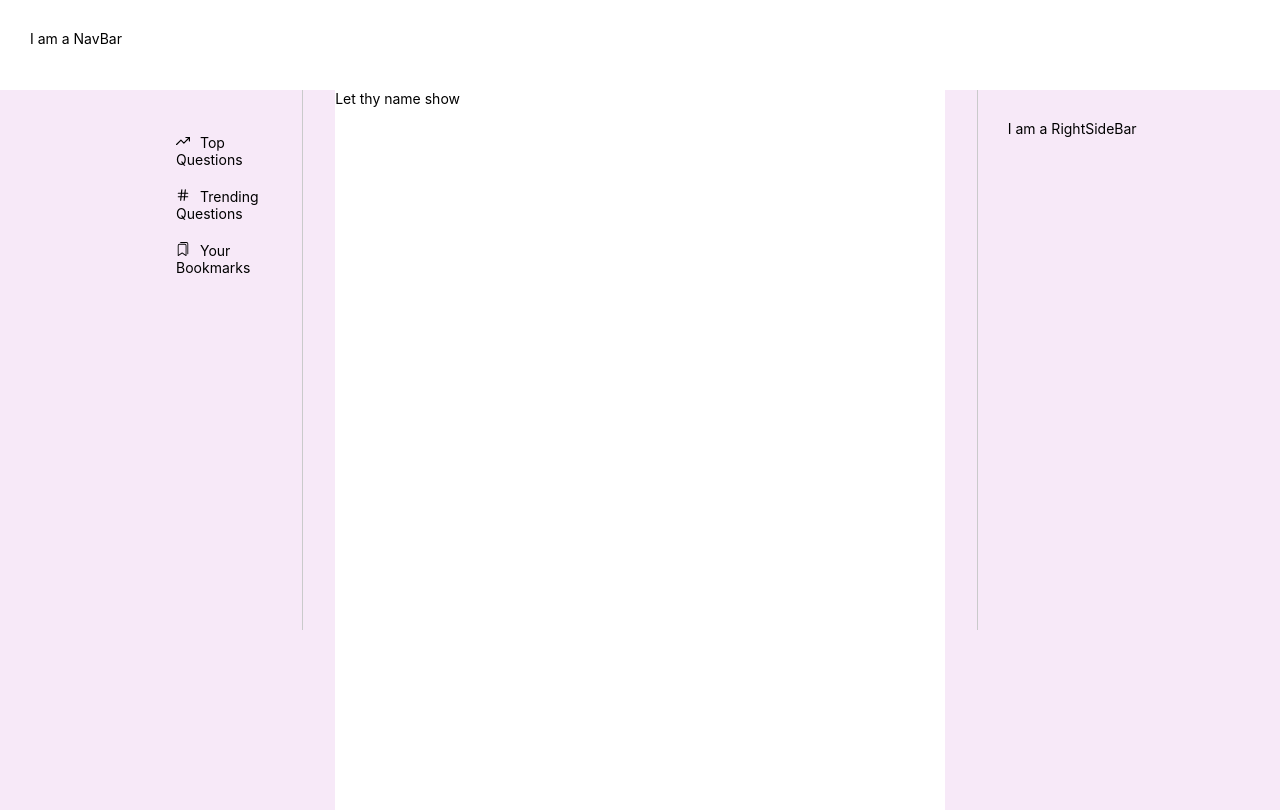
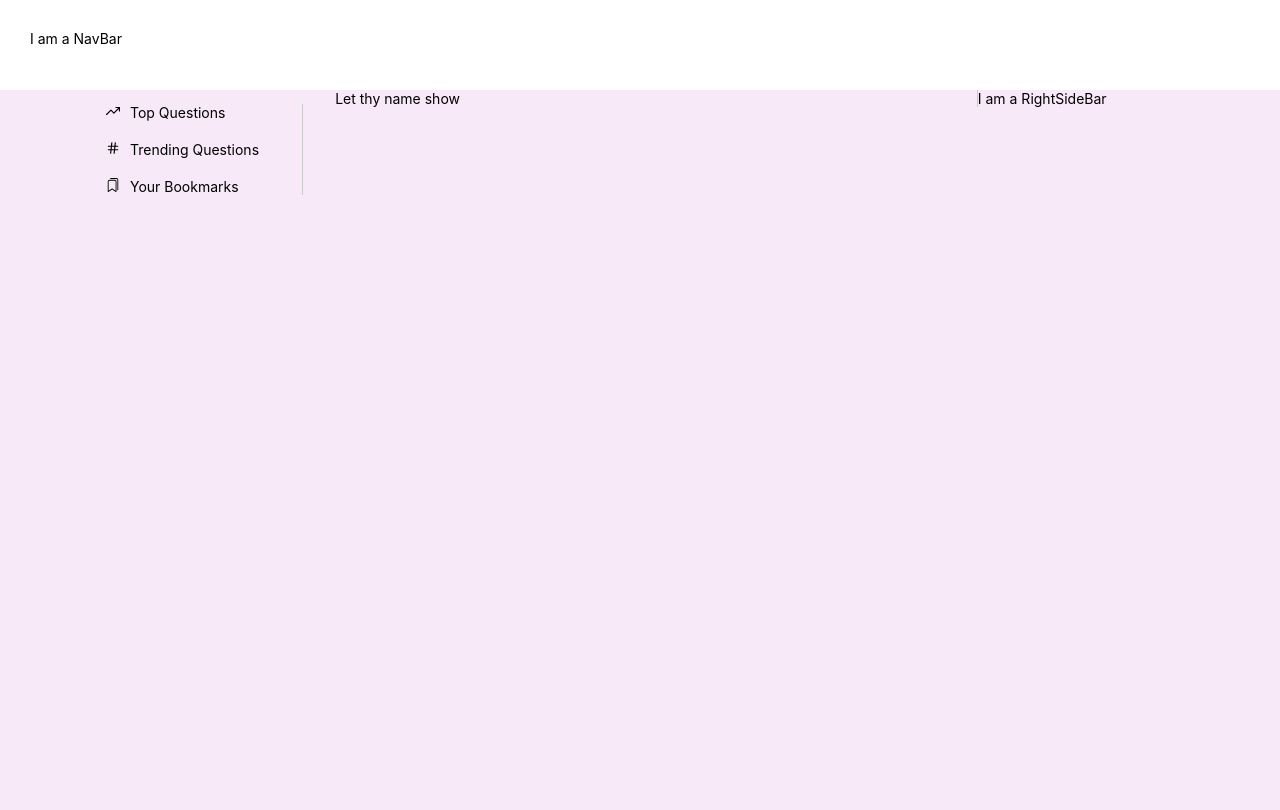
Before and after one commit to whoismuktar/lay-app, a React (Create React App) app: page / in a window 1280 px wide. Built offline with nearby package versions, Linux system fonts and the light colour scheme.

Commit message:
style correction

```diff
--- a/src/App.css
+++ b/src/App.css
@@ -44,7 +44,6 @@
 
 
 main {
-  background-color: #ffffff;
   min-height: 90vh;
 }
 
@@ -54,15 +53,16 @@ main {
   background-color: #ffffff;
 }
 
-.left-sidebar {
-  padding: 30px;
-  border-right: 1px solid #cacacb;
+.sidebar {
+  padding: 10px;
   min-height: 60vh;
 }
+
+.left-sidebar {
+  border-right: 1px solid #cacacb;
+}
 .right-sidebar {
-  padding: 30px;
   border-left: 1px solid #cacacb;
-  min-height: 60vh;
 }
 
 .quicklinks__ul__list {
--- a/src/index.css
+++ b/src/index.css
@@ -13,7 +13,9 @@ body {
   border: 1px solid #000000;
 }
 
-
+ul {
+  padding: 0;
+}
 li {
   list-style: none;
 }
```
